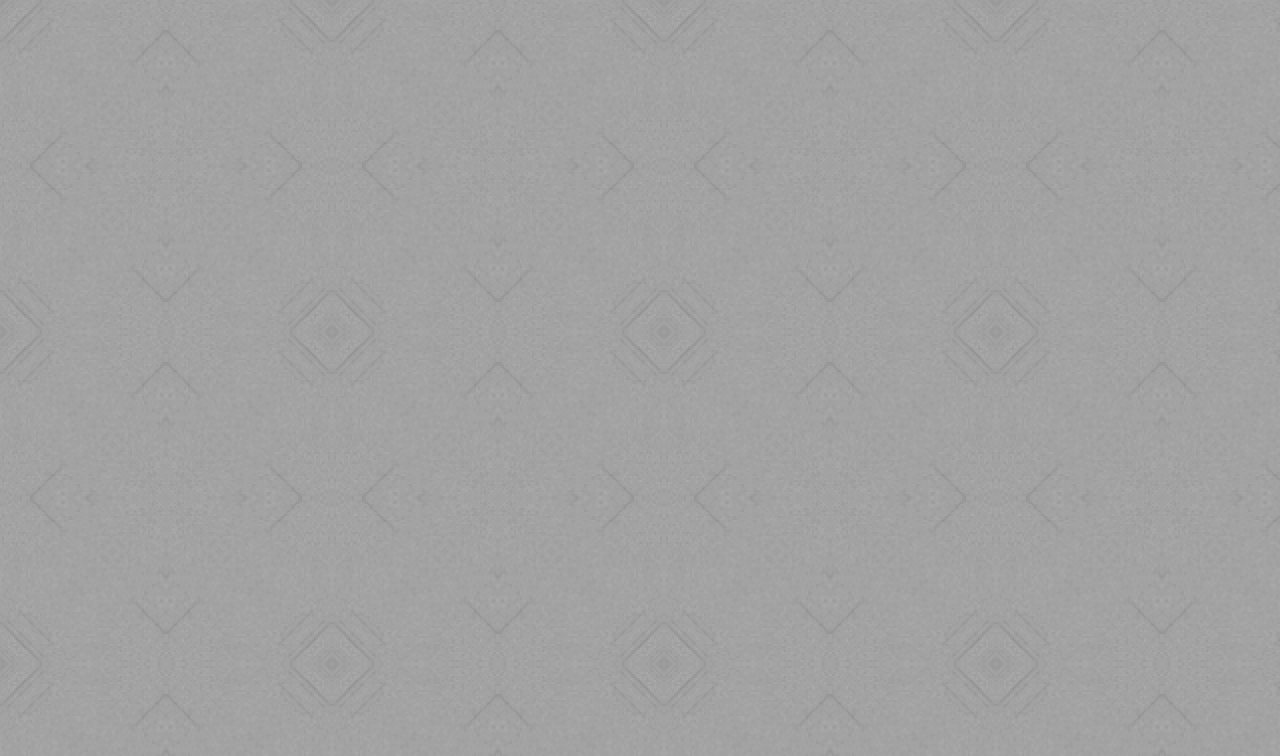
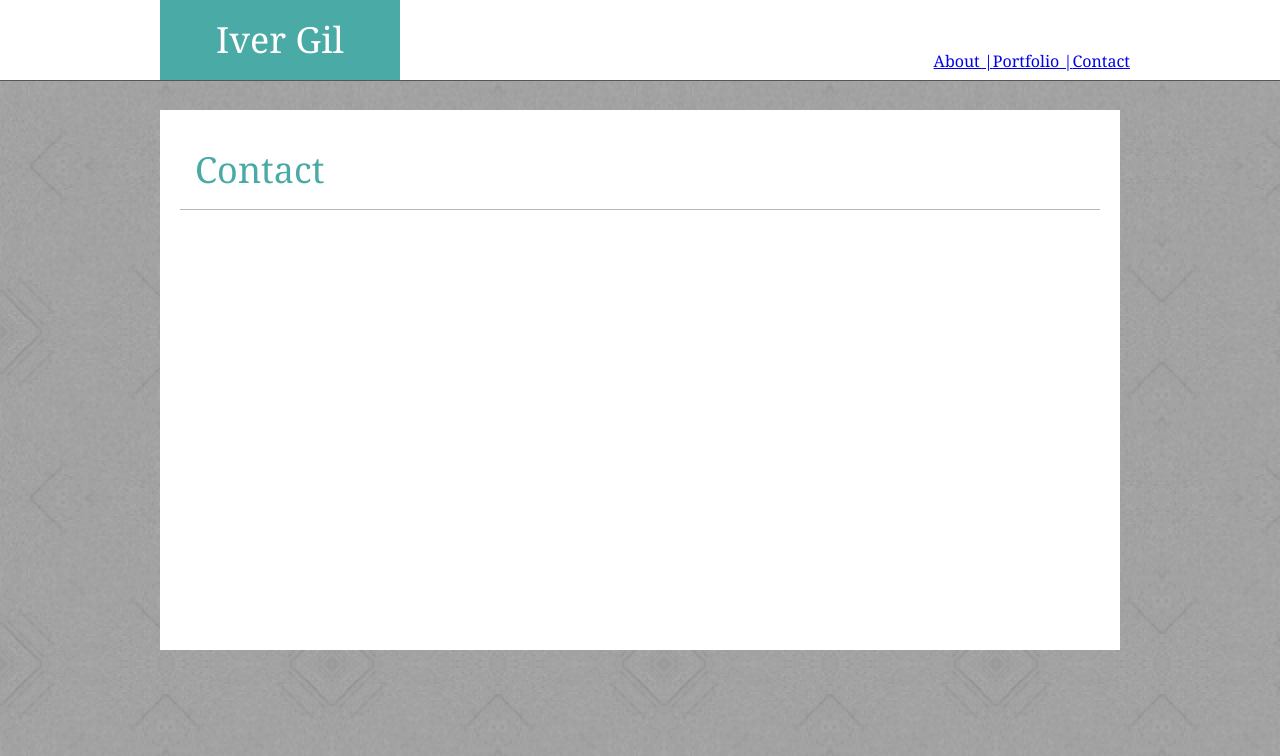
Before and after one commit to ivergil/Basic-Portfolio, a plain HTML site: page contact.html in a window 1280 px wide. Drawn offline with Linux system fonts and the light colour scheme.

Commit message:
Contact and Portfolio v1

```diff
--- a/assets/css/style.css
+++ b/assets/css/style.css
@@ -39,7 +39,7 @@ body {
 }
 .wrap {
     float: left;
-    margin: 0px 20px 20px 0px;
+    margin: 20px 20px 20px 0px;
 }
 p {
     font-family: Arial, Helvetica, sans-serif;
--- a/contact.html
+++ b/contact.html
@@ -4,10 +4,31 @@
     <meta charset="UTF-8">
     <meta name="viewport" content="width=device-width, initial-scale=1.0">
     <meta http-equiv="X-UA-Compatible" content="ie=edge">
-    <title>Contact Info</title>
+    <title>Portfolio</title>
     <link rel="stylesheet" href="assets/css/style.css">
 </head>
 <body>
+        <div class="top">
+            <div class="mylinks">
+                <a href="contact.html">Contact</a>
+                <a href="portfolio.html">Portfolio  |</a>
+                <a href="index.html">About  |</a>
+            </div>
+            <div class="area">
 
-</body>
+                <section class="name">
+                    Iver Gil
+                </section>
+
+                <section class="box">
+
+                    <header class="title">
+                        Contact
+                    </header>
+
+
+                </section>
+            </div>
+        </div>
+    </body>
 </html>
```
Also changed, not shown: portfolio.html (+8 -5 lines), 3 other files.
